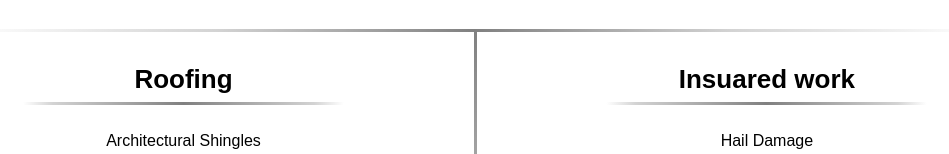
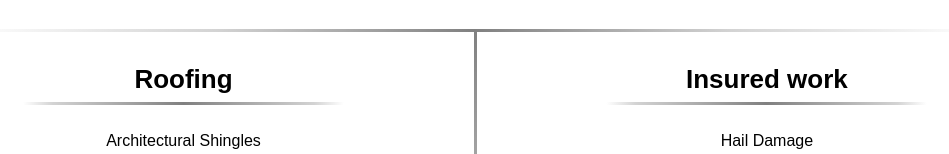
Before and after one commit to BrandonSaravia/MacBuilt-Roofing, a website: page index.html in a window 1280 px wide. Shown: the part 881-1035 px from the top of the page, without its empty margins (166-1115 px from the left). Drawn offline with Linux system fonts and the light colour scheme.

Commit message:
fixing spelling on live site

```diff
--- a/index.html
+++ b/index.html
@@ -87,7 +87,7 @@
                             &nbsp;
                         </div>
                         <h4 class="card__heading">
-                            <span class="card__heading-span card__heading-span--2">Insuared work</span>
+                            <span class="card__heading-span card__heading-span--2">Insured work</span>
                         </h4>
                         <div class="card__details">
                             <ul>
```
